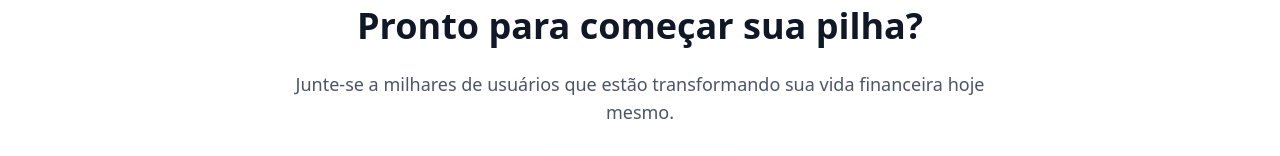
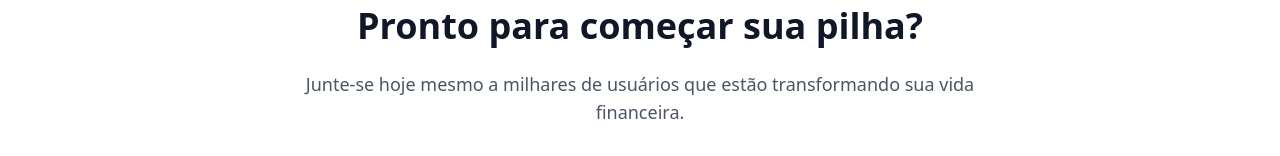
Before and after one commit to dinheirinho-dev/frontend, a Next.js app: page / in a window 1280 px wide. Shown: the part 1791-1947 px from the top of the page. Built offline with nearby package versions, Linux system fonts and the light colour scheme.

Commit message:
"feat: text edit"

```diff
--- a/app/page.tsx
+++ b/app/page.tsx
@@ -197,7 +197,7 @@ export default function LandingPage() {
               Pronto para começar sua pilha?
             </h2>
             <p className="text-lg text-gray-600 mb-8">
-              Junte-se a milhares de usuários que estão transformando sua vida financeira hoje mesmo.
+              Junte-se hoje mesmo a milhares de usuários que estão transformando sua vida financeira.
             </p>
             <a
               href="/cadastro"
```
